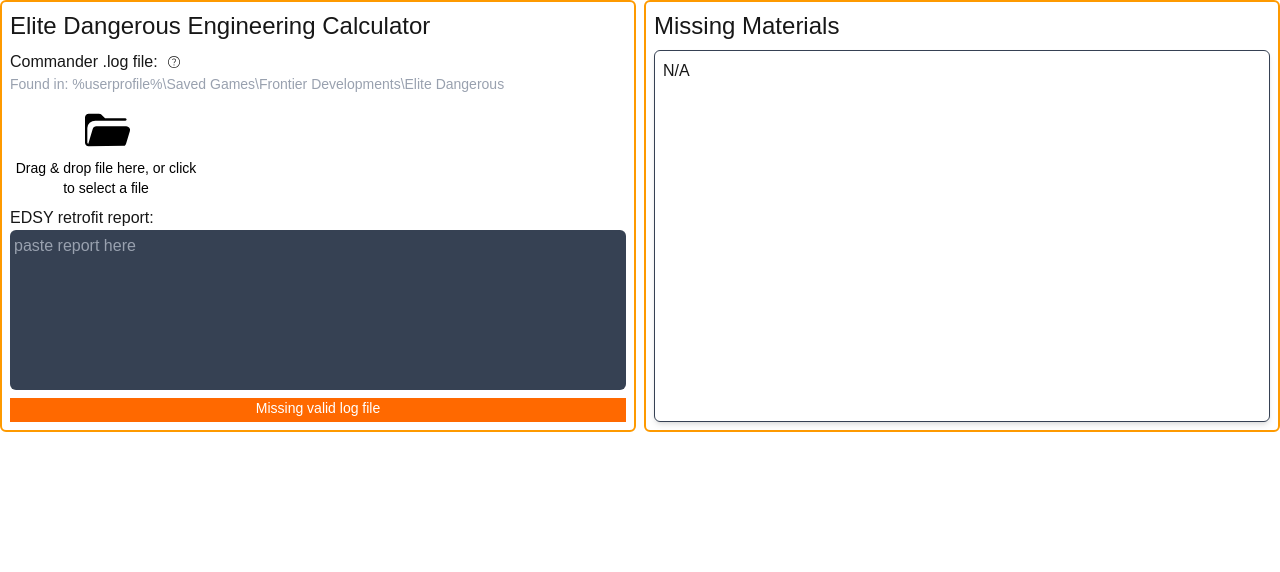
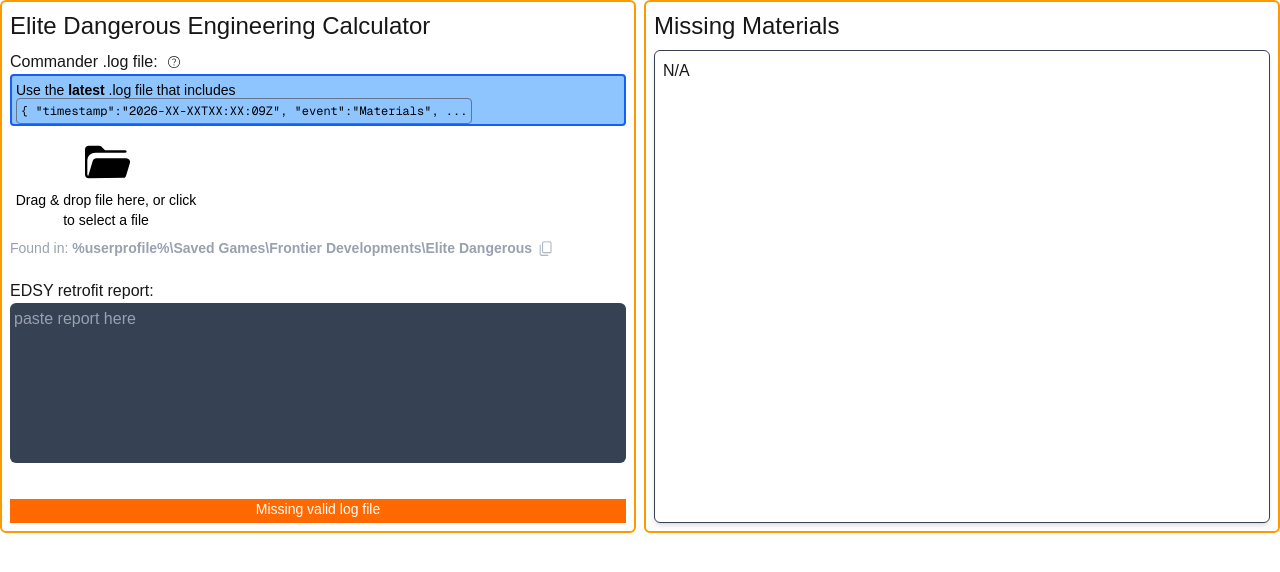
Before and after one commit to YatHongWong/EDEC_V2, a Next.js app: page / in a window 1280 px wide. Shown: the top 572 px of the page. Built offline with nearby package versions, Linux system fonts and the light colour scheme.

Commit message:
Add instructions for cmdr.log and added full screen drag and drop support

```diff
--- /dev/null
+++ b/app/CopyPathButton.tsx
@@ -0,0 +1,43 @@
+import { EmptyCopyIcon, FilledCopyIcon } from "@/src/components/Icons";
+import { useState } from "react";
+
+type CopyPathButtonProps = {
+    path: string;
+};
+
+export default function CopyPathButton(props: CopyPathButtonProps) {
+    const [tooltipVisible, setTooltipVisible] = useState(false);
+    const [buttonClicked, setButtonClicked] = useState(false);
+
+    function handleClick() {
+        setButtonClicked(true);
+        navigator.clipboard.writeText(props.path);
+
+        setTimeout(() => {
+            setButtonClicked(false);
+            setTooltipVisible(false);
+        }, 500);
+
+    }
+    function handleMouseEnter() {
+        setTooltipVisible(true);
+    }
+
+    function handleMouseLeave() {
+        setTooltipVisible(false);
+    }
+
+    return (
+        <button onClick={handleClick} onMouseEnter={handleMouseEnter} onMouseLeave={handleMouseLeave} className="relative inline-block align-middle cursor-pointer w-5">
+            {
+                buttonClicked ? <FilledCopyIcon /> : <EmptyCopyIcon />
+            }
+            {
+                tooltipVisible ?
+                    <p className="absolute bg-gray-600/50 backdrop-blur-sm text-white text-sm rounded-sm p-1 left-1/2 -translate-x-1/2 bottom-full w-24 text-center">
+                        {buttonClicked ? "Copied!" : "Click to copy"}</p> :
+                    null
+            }
+        </button>
+    )
+}
--- a/app/FileUpload.tsx
+++ b/app/FileUpload.tsx
@@ -2,7 +2,8 @@
 
 import { ParsedLogMaterials } from "@/src/lib/calculatorTypes.types";
 import { parseLog } from "@/src/lib/parseLog";
-import {EmptyFolderIcon, FilledFolderIcon} from "@/src/components/Icons";
+import { EmptyFolderIcon, FilledFolderIcon } from "@/src/components/Icons";
+import { useState } from "react";
 
 type FileUploadProps = {
     file: File | null;
@@ -12,6 +13,9 @@ type FileUploadProps = {
 };
 
 export default function FileUpload(props: FileUploadProps) {
+
+    const [showHiddenInput, setShowHiddenInput] = useState(false);
+
     async function handleFileDrop(e: React.DragEvent<HTMLDivElement>) {
         e.preventDefault();
 
@@ -24,6 +28,7 @@ export default function FileUpload(props: FileUploadProps) {
         props.setFile(droppedFile);
         const parsedData = await parseLog(droppedFile);
         props.setParsedData(parsedData);
+        setShowHiddenInput(false);
     }
 
     async function handleFileSelect(e: React.ChangeEvent<HTMLInputElement>) {
@@ -38,8 +43,14 @@ export default function FileUpload(props: FileUploadProps) {
         props.setParsedData(parsedData);
     }
 
+    function showHiddenFileInput(e: React.DragEvent<HTMLDivElement>) {
+        e.preventDefault();
+        setShowHiddenInput(true);
+
+    }
+
     return (
-        <>
+        <div className="relative" onDragOver={showHiddenFileInput} onDragLeave={() => setShowHiddenInput(false)}>
 
             <div className="group hover:bg-gray-800 flex flex-col w-48 h-24 bg-white mb-2 rounded-md"
                 onDragOver={(e) => e.preventDefault()}
@@ -48,7 +59,7 @@ export default function FileUpload(props: FileUploadProps) {
                 <label htmlFor="file-input" className="flex flex-col items-center justify-center text-center w-full h-full min-h-0 max-h-full text-black cursor-pointer overflow-hidden group-hover:text-gray-200">
                     {
                         props.file ?
-                            <FilledFolderIcon/> : <EmptyFolderIcon />
+                            <FilledFolderIcon /> : <EmptyFolderIcon />
                     }
                     <p className="text-sm"> {props.file ? `${props.file.name}` : "Drag & drop file here, or click to select a file"}</p>
                 </label>
@@ -56,6 +67,14 @@ export default function FileUpload(props: FileUploadProps) {
                     onChange={handleFileSelect} />
 
             </div>
-        </>
+
+
+
+            <div className={`flex items-center justify-center fixed top-0 left-0 w-full h-full bg-gray-200/30 transition-opacity duration-500 ${showHiddenInput ? "opacity-100 backdrop-blur-md pointer-events-auto" : "opacity-0 pointer-events-none"}`} onDrop={handleFileDrop}>
+                    <h1 className="text-9xl font-thin text-center"> Drop your file here </h1>
+            </div>
+
+
+        </div>
     )
 }
--- a/app/page.tsx
+++ b/app/page.tsx
@@ -8,6 +8,7 @@ import { parseReport } from "@/src/lib/parseReport";
 import { calculateResult } from "@/src/lib/calculateResult";
 import ResultDisplay from "./ResultDisplay";
 import HelpButtonForLog from "./HelpForLog";
+import CopyPathButton from "./CopyPathButton";
 
 export default function Home() {
   const [file, setFile] = useState<File | null>(null);
@@ -60,8 +61,8 @@ export default function Home() {
   }
 
   return (
-    <main className="flex flex-row w-full h-full space-x-2">
-      <div className="flex flex-col flex-1 min-w-0 max-w-full border-amber-500 border-2 p-2 rounded-md">
+    <main className="flex flex-col md:flex-row md:flex-wrap w-full h-full gap-2">
+      <div className="flex flex-col flex-1 min-w-96 max-w-full border-amber-500 border-2 p-2 rounded-md">
         <h1 className="text-2xl mb-2">Elite Dangerous Engineering Calculator</h1>
 
         <div className="flex flex-row items-center space-x-2">
@@ -69,12 +70,19 @@ export default function Home() {
 
           <HelpButtonForLog />
         </div>
-        <p className="text-sm text-gray-400 mb-2">Found in: %userprofile%\Saved Games\Frontier Developments\Elite Dangerous</p>
+
+        <div className="relative items-center space-x-1">
+          <p className="text-sm text-black mb-2 bg-blue-300 rounded-sm border-2 border-blue-600 p-1">Use the <strong>latest</strong> .log file that includes
+            <br />
+            <code className="font-mono text-xs border border-slate-500 break-all rounded-sm p-1"> {'{ "timestamp":"2026-XX-XXTXX:XX:09Z", "event":"Materials", ...'} </code></p>
+        </div>
 
         <FileUpload file={file} setFile={setFile} parsedData={parsedLog} setParsedData={setParsedLog} />
-        {
-          file && !parsedLog ? <p className="text-red-500 text-sm">Invalid file. Please upload a valid .log file containing the "Materials" event.</p> : null
-        }
+        <p className="text-sm text-gray-400">Found in: <strong>%userprofile%\Saved Games\Frontier Developments\Elite Dangerous</strong> <CopyPathButton path="%userprofile%\Saved Games\Frontier Developments\Elite Dangerous" /></p>
+
+        <p className={`text-red-500 text-sm transition-opacity duration-300 ${file && !parsedLog ? "visible opacity-100" : "invisible opacity-0"}`}>Invalid file. Please upload a valid .log file containing the "Materials" event.</p>
+
+
 
 
         <label htmlFor="retrofit-report-textarea">EDSY retrofit report: </label>
@@ -82,14 +90,15 @@ export default function Home() {
           placeholder="paste report here"
           onChange={(e) => setRetrofitReport(e.target.value)
           } />
-        {retrofitReport && !parsedReport ? <p className="text-red-500 text-sm">Invalid retrofit report format</p> : null}
 
-        <div className={`center h-6 w-full mx-auto mt-2 ${statusColor()}`}>
+        <p className={`text-red-500 text-sm transition-opacity duration-300 my-2 ${retrofitReport && !parsedReport ? "visible opacity-100" : "invisible opacity-0"}`}>Invalid retrofit report format</p>
+
+        <div className={`center h-6 w-full mx-auto ${statusColor()}`}>
           <p className="text-white text-sm text-center"> {statusText()}</p>
         </div>
       </div>
 
-      <div className="flex flex-col flex-1 min-w-0 max-w-full border-amber-500 border-2 p-2 rounded-md">
+      <div className="flex flex-col flex-1 min-w-96 max-w-full border-amber-500 border-2 p-2 rounded-md">
 
         <h1 className="text-2xl mb-2">Missing Materials</h1>
         <ResultDisplay missingMaterials={calcResult} />
--- a/src/components/Icons.tsx
+++ b/src/components/Icons.tsx
@@ -1,11 +1,13 @@
 export const EmptyFolderIcon = () => (
     <svg xmlns="http://www.w3.org/2000/svg" width="1em" height="1em" viewBox="0 0 24 24" className="w-full h-full">
         <path fill="currentColor" d="M4.5 19q-.633 0-1.066-.434Q3 18.133 3 17.5V6.616q0-.633.491-1.125Q3.983 5 4.615 5h4.31q.323 0 .628.13q.305.132.522.349L11.596 7h8.731q.214 0 .357.143t.143.357t-.143.357t-.357.143H7.447q-1.397 0-2.422.898T4 11.162v6.223q0 .211.106.346t.279.23l1.917-6.42q.162-.516.593-.836t.967-.32h12.823q.813 0 1.305.649q.49.649.254 1.426l-1.646 5.48q-.142.477-.545.769q-.403.291-.9。29１z"></path>
+    </svg>
+)
+
+export const FilledFolderIcon = () => (
+    <svg xmlns="http://www.w3.org/2000/svg" width="1em" height="1em" viewBox="0 0 24 24" className="w-full h-full">
+        <path fill="currentColor" d="M4.616 19q-.691 0-1.153-.462T3 17.384V6.616q0-.691.463-1.153T4.615 5h4.31q.323 0 .628.13q.305.132.522.349L11.596 7h7.789q.69 0 1.153.463T21 8.616v8.769q0 .69-.462 1.153T19.385 19z"></path>
     </svg>)
-
-export const FilledFolderIcon = () => (<svg xmlns="http://www.w3.org/2000/svg" width="1em" height="1em" viewBox="0 0 24 24" className="w-full h-full">
-    <path fill="currentColor" d="M4.616 19q-.691 0-1.153-.462T3 17.384V6.616q0-.691.463-1.153T4.615 5h4.31q.323 0 .628.13q.305.132.522.349L11.596 7h7.789q.69 0 1.153.463T21 8.616v8.769q0 .69-.462 1.153T19.385 19z"></path>
-</svg>)
 
 export const EmptyHelpIcon = () => (
     <svg xmlns="http://www.w3.org/2000/svg" width="1em" height="1em" viewBox="0 0 24 24" className="w-full h-full">
@@ -18,3 +20,13 @@ export const FilledHelpIcon = () => (
         <path fill="currentColor" d="M12.588 17.002q.228-.23.228-.56q0-.332-.23-.56q-.228-.228-.56-.228t-.56.229t-.227.56q0 .332.228.56q.23.228.561.228t.56-.23M12.002 21q-1.866 0-3.51-.708q-1.643-.709-2.859-1.924t-1.925-2.856T3 12.003t.709-3.51Q4.417 6.85 5.63 5.634t2.857-1.925T11.997 3t3.51.709q1.643.708 2.859 1.922t1.925 2.857t.709 3.509t-.708 3.51t-1.924 2.859t-2.856 1.925t-3.509.709m.059-13.262q.76 0 1.308.472q.55.471.55 1.178q0 .55-.31.995q-.308.444-.714.819q-.514.466-.905 1.025q-.391.56-.449 1.232q-.019.197.123.328q.14.132.33.132q.201 0 .339-.135q.137-.134.174-.317q.1-.506.402-.899q.301-.393.662-.745q.519-.515.921-1.124q.403-.608.403-1.357q0-1.102-.836-1.818q-.835-.716-1.96-.716q-.834 0-1.553.39q-.718.39-1.149 1.08q-.098.166-.063.343t.19.269q.198.104.4.048t.356-.232q.333-.414.784-.69q.45-.278.997-.278"></path>
     </svg>
 )
+
+export const EmptyCopyIcon = ({ className = "" }) => (
+    <svg xmlns="http://www.w3.org/2000/svg" width="1em" height="1em" viewBox="0 0 24 24" className={`w-full h-full ${className}`}>
+        <path fill="currentColor" d="M9.116 17q-.691 0-1.153-.462T7.5 15.385V4.615q0-.69.463-1.153T9.116 3h7.769q.69 0 1.153.462t.462 1.153v10.77q0 .69-.462 1.152T16.884 17zm0-1h7.769q.23 0 .423-.192t.192-.423V4.615q0-.23-.192-.423T16.884 4H9.116q-.231 0-.424.192t-.192.423v10.77q0 .23.192.423t.423.192m-3 4q-.69 0-1.153-.462T4.5 18.385V7.115q0-.213.143-.356T5 6.616t.357.143t.143.357v11.269q0 .23.192.423t.423.192h8.27q.213 0 .356.143t.143.357t-.143.357t-.357.143zM8.5 16V4z"></path>    </svg>
+)
+
+export const FilledCopyIcon = ({ className = "" }) => (
+    <svg xmlns="http://www.w3.org/2000/svg" width="1em" height="1em" viewBox="0 0 24 24" className={`w-full h-full ${className}`}>
+        <path fill="currentColor" d="M9.116 17q-.691 0-1.153-.462T7.5 15.385V4.615q0-.69.463-1.153T9.116 3h7.769q.69 0 1.153.462t.462 1.153v10.77q0 .69-.462 1.152T16.884 17zm-3 3q-.691 0-1.153-.462T4.5 18.385V7.115q0-.213.143-.356T5 6.616t.357.143t.143.357v11.269q0 .23.192.423t.423.192h8.27q.213 0 .356.143t.143.357t-.143.357t-.357.143z"></path>    </svg>
+)
```
